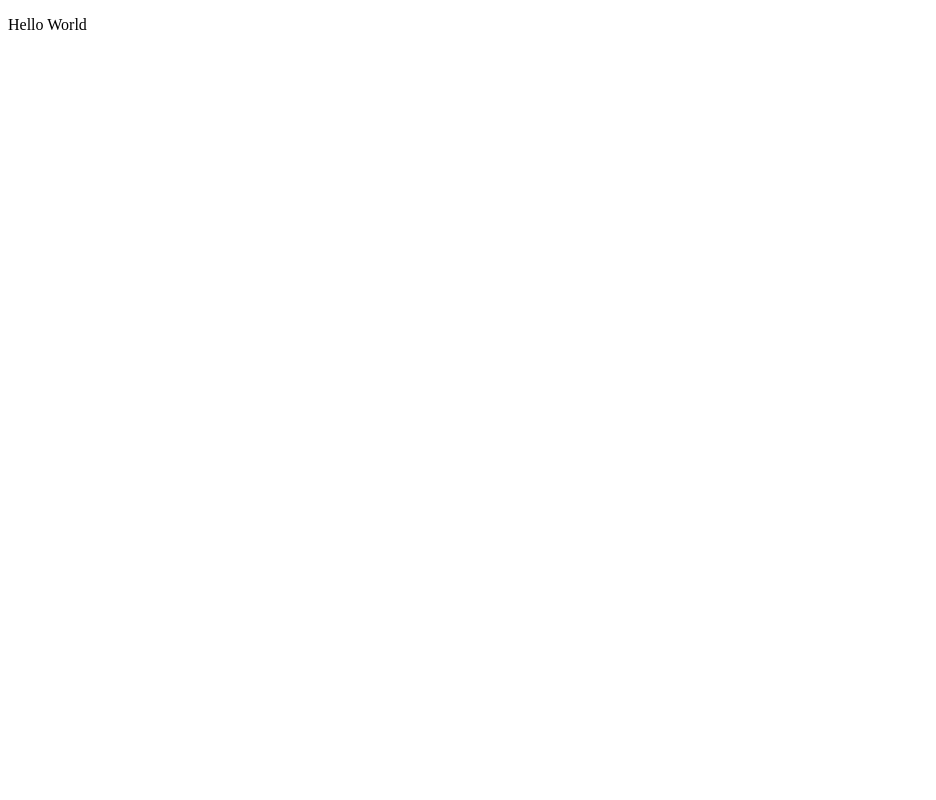
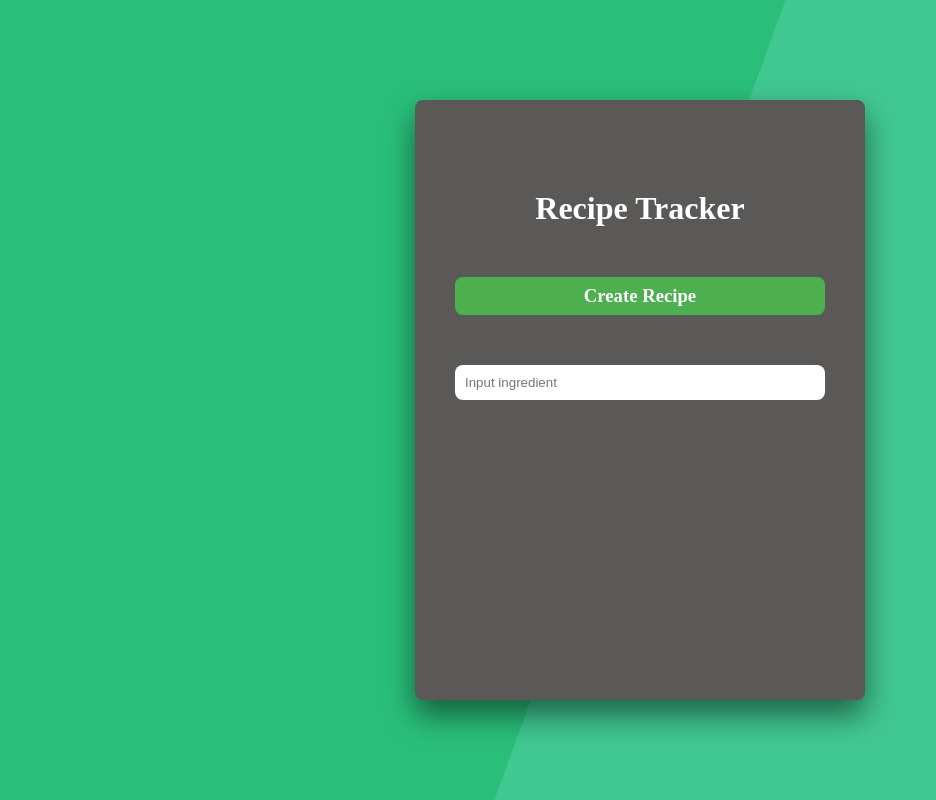
Before and after one commit to MelissaAstbury/Recipe-Tracker-React, a React (Create React App) app: page / in a window 1280 px wide. Shown: the whole page, without its empty margins (0-936 px from the left). Built offline with nearby package versions, Linux system fonts and the light colour scheme.

Commit message:
added the main components and some scss styling

```diff
--- a/src/App.js
+++ b/src/App.js
@@ -1,10 +1,21 @@
 import React from "react";
+
 import "./App.scss";
+
+import Header from "./Components/Header/Header";
+import CreateRecipe from "./Components/CreateRecipe/CreateRecipe";
+import RecipeForm from "./Components/RecipeForm/RecipeForm";
 
 function App() {
   return (
-    <div>
-      <p>Hello World</p>
+    <div className="page-container">
+      <div className="content-wrapper">
+        <Header />
+        <div className="main">
+          <CreateRecipe />
+          <RecipeForm />
+        </div>
+      </div>
     </div>
   );
 }
--- a/src/App.scss
+++ b/src/App.scss
@@ -0,0 +1,33 @@
+@import url("https://fonts.googleapis.com/css2?family=Raleway:wght@500&display=swap");
+@import url("https://fonts.googleapis.com/css2?family=Raleway:wght@300&display=swap");
+
+* {
+  margin: 0;
+  padding: 0;
+}
+
+.page-container {
+  background: linear-gradient(110deg, rgb(41, 191, 121) 50%, #41c792 0);
+  width: 100%;
+  height: 100vh;
+  display: flex;
+  justify-content: center;
+  align-items: center;
+}
+.content-wrapper {
+  display: flex;
+  flex-direction: column;
+  align-items: center;
+  background-color: #5a5957;
+  width: 30%;
+  min-width: 450px;
+  height: 600px;
+  padding: 30px;
+  box-sizing: border-box;
+  border-radius: 8px;
+  box-shadow: 0 15px 30px rgba(0, 0, 0, 0.5);
+}
+
+.main {
+  padding: 50px;
+}
--- /dev/null
+++ b/src/Components/CreateRecipe/CreateRecipe.js
@@ -0,0 +1,15 @@
+import React from "react";
+
+import "./CreateRecipe.scss";
+
+const SignIn = () => {
+  return (
+    <div>
+      <div className="sign-in-btn">
+        <h3>Create Recipe</h3>
+      </div>
+    </div>
+  );
+};
+
+export default SignIn;
--- /dev/null
+++ b/src/Components/CreateRecipe/CreateRecipe.scss
@@ -0,0 +1,15 @@
+.sign-in-btn {
+  background-color: #4caf50;
+  border: none;
+  border-radius: 8px;
+  color: white;
+  padding: 8px 34px;
+  text-align: center;
+  text-decoration: none;
+  font-size: 16px;
+  cursor: pointer;
+
+  &:hover {
+    opacity: 80%;
+  }
+}
--- /dev/null
+++ b/src/Components/Header/Header.js
@@ -0,0 +1,13 @@
+import React from "react";
+
+import "./Header.scss";
+
+const Header = () => {
+  return (
+    <div className="title">
+      <h1>Recipe Tracker</h1>
+    </div>
+  );
+};
+
+export default Header;
--- /dev/null
+++ b/src/Components/Header/Header.scss
@@ -0,0 +1,4 @@
+.title {
+  padding-top: 60px;
+  color: white;
+}
--- /dev/null
+++ b/src/Components/RecipeForm/RecipeForm.js
@@ -0,0 +1,18 @@
+import React from "react";
+
+import "./RecipeForm.scss";
+
+const RecipeForm = () => {
+  return (
+    <form className="food-input">
+      <input
+        type="text"
+        className="food-input"
+        placeholder="Input ingredient"
+        required
+      />
+    </form>
+  );
+};
+
+export default RecipeForm;
--- /dev/null
+++ b/src/Components/RecipeForm/RecipeForm.scss
@@ -0,0 +1,16 @@
+.food-input {
+  display: flex;
+  flex-direction: column;
+  justify-content: center;
+  align-items: center;
+  width: 350px;
+  margin-top: 20px;
+  min-width: 250px;
+  padding: 10px 10px 10px 10px;
+  outline: none;
+  color: black;
+  border-radius: 8px;
+  border: 0px solid;
+  text-align: left;
+  cursor: pointer;
+}
```
